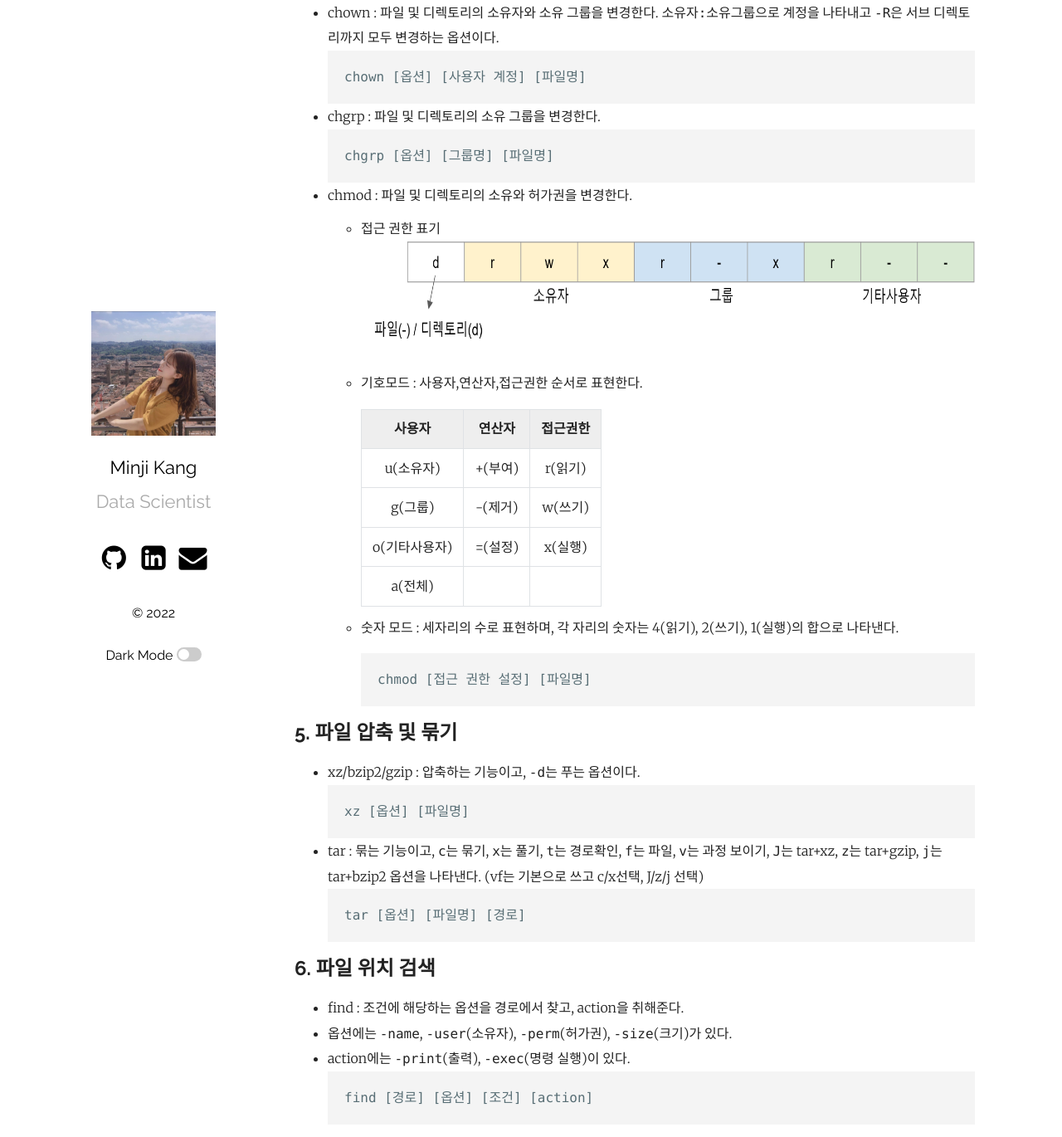
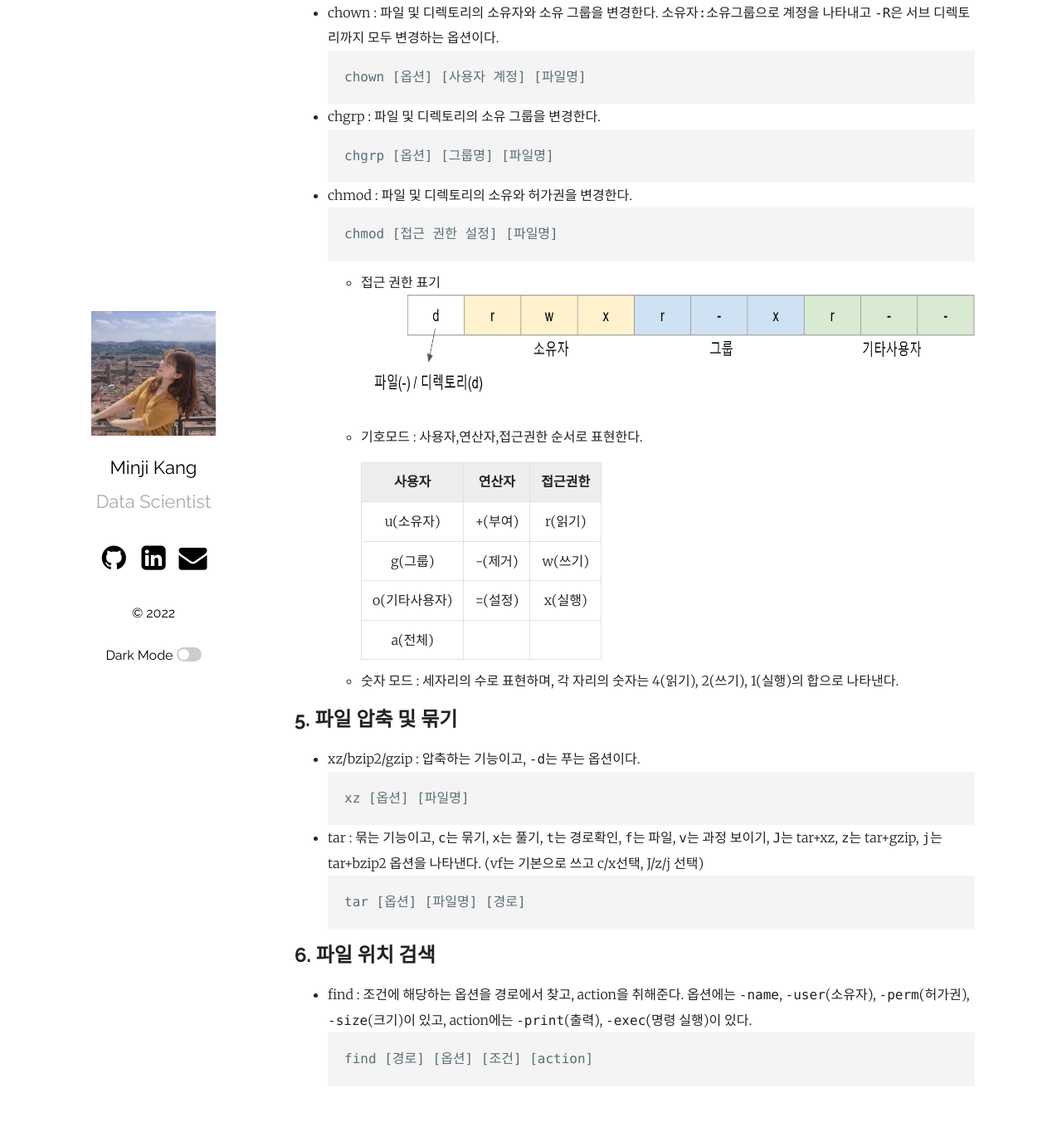
Before and after one commit to mmminji/mmminji.github.io, a Jekyll site: the page built from _posts/2022-03-15-리눅스.markdown, in a window 1280 px wide and 1400 px high, scrolled down 4194 px. Shown: the top 1370 px of the window at 83% size. Built offline with Jekyll 4.4.1, drawn with Linux system fonts in a browser that asks for light colours; comment, search, counter and statistics services are not loaded.

Commit message:
Update 2022-03-15-리눅스.markdown

````diff
--- a/_posts/2022-03-15-리눅스.markdown
+++ b/_posts/2022-03-15-리눅스.markdown
@@ -116,6 +116,9 @@ chown [옵션] [사용자 계정] [파일명]
 chgrp [옵션] [그룹명] [파일명]
 ```
 - chmod : 파일 및 디렉토리의 소유와 허가권을 변경한다.
+```console
+chmod [접근 권한 설정] [파일명]
+```
     - 접근 권한 표기
 ![](https://github.com/mmminji/mmminji.github.io/blob/main/assets/post_pics/Linux-chmod.png?raw=true){: width="800" height="130"}
 
@@ -129,10 +132,6 @@ chgrp [옵션] [그룹명] [파일명]
         |a(전체)|||
 
     - 숫자 모드 : 세자리의 수로 표현하며, 각 자리의 숫자는 4(읽기), 2(쓰기), 1(실행)의 합으로 나타낸다.
-```console
-chmod [접근 권한 설정] [파일명]
-```
-
 
 
 ## 5. 파일 압축 및 묶기
@@ -149,9 +148,7 @@ tar [옵션] [파일명] [경로]
 
 
 ## 6. 파일 위치 검색
-- find : 조건에 해당하는 옵션을 경로에서 찾고, action을 취해준다.
-- 옵션에는 `-name`, `-user`(소유자), `-perm`(허가권), `-size`(크기)가 있다.
-- action에는 `-print`(출력), `-exec`(명령 실행)이 있다.
+- find : 조건에 해당하는 옵션을 경로에서 찾고, action을 취해준다. 옵션에는 `-name`, `-user`(소유자), `-perm`(허가권), `-size`(크기)이 있고, action에는 `-print`(출력), `-exec`(명령 실행)이 있다.
 ```console
 find [경로] [옵션] [조건] [action]
 ```
````
